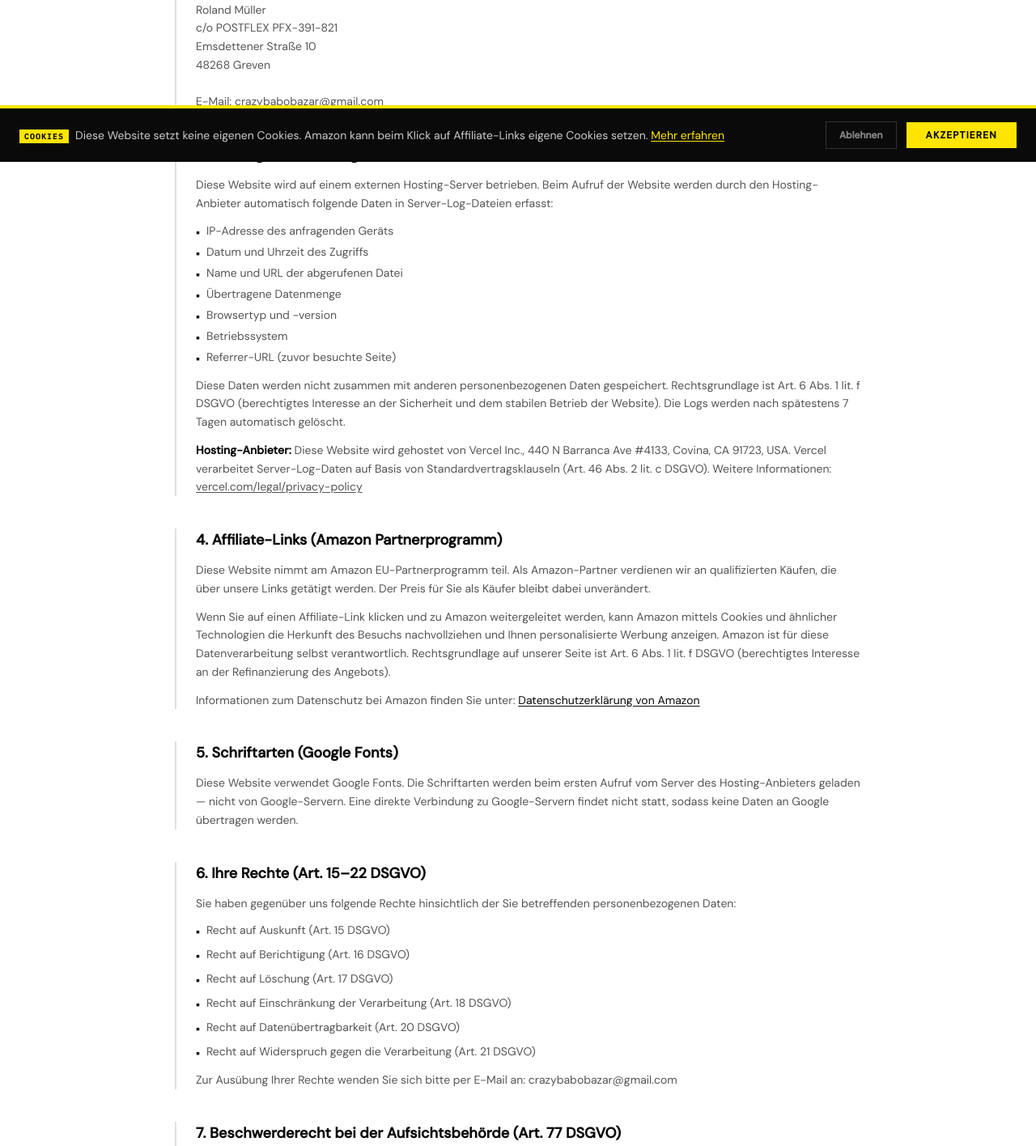
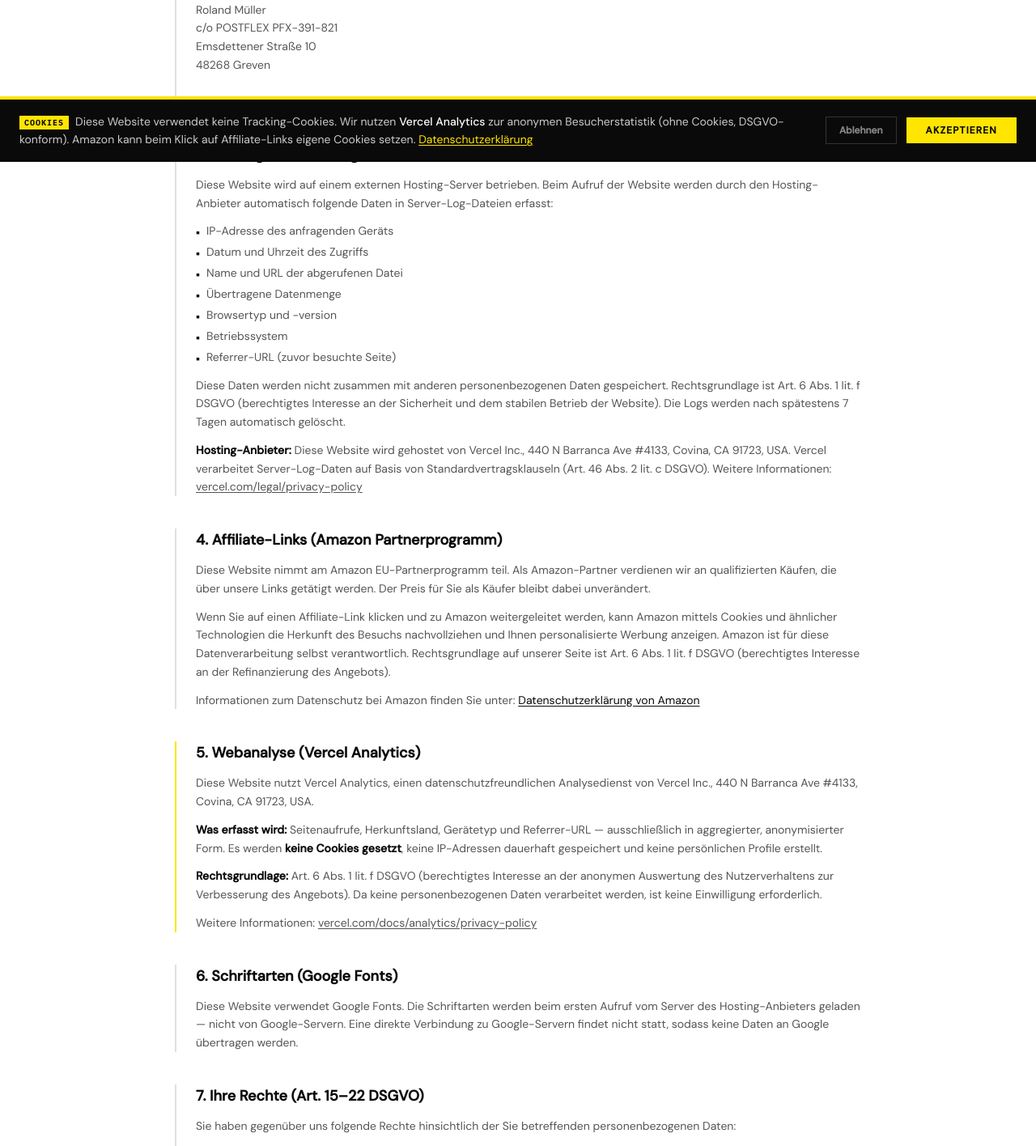
Before and after one commit to MrMagoo19/CrazyBaboBazar, a Next.js app in the folder apps/web/: page /datenschutz in a window 1280 px wide. Shown: the part 600-2016 px from the top of the page at 81% size. Built offline with nearby package versions, Linux system fonts and the light colour scheme; no server answers.

Commit message:
feat: improve DSGVO compliance - cookie banner + Datenschutz
- Cookie banner: mentions Vercel Analytics explicitly (cookie-free)
- Datenschutz: new section 5 covering Vercel Analytics with legal basis
- Renumbered sections 6-8 accordingly

Co-Authored-By: Claude Sonnet 4.6 <noreply@anthropic.com>

```diff
--- a/apps/web/app/datenschutz/page.tsx
+++ b/apps/web/app/datenschutz/page.tsx
@@ -114,19 +114,41 @@ export default function DatenschutzPage() {
             </div>
 
             {/* 5 */}
+            <div className="border-l-2 border-[#FFE500] pl-6">
+              <h2 className="font-[family-name:var(--font-body)] font-semibold text-lg text-[#0A0A0A] mb-3">
+                5. Webanalyse (Vercel Analytics)
+              </h2>
+              <p className="text-sm leading-relaxed mb-3">
+                Diese Website nutzt Vercel Analytics, einen datenschutzfreundlichen Analysedienst von Vercel Inc., 440 N Barranca Ave #4133, Covina, CA 91723, USA.
+              </p>
+              <p className="text-sm leading-relaxed mb-3">
+                <strong className="text-[#0A0A0A]">Was erfasst wird:</strong> Seitenaufrufe, Herkunftsland, Gerätetyp und Referrer-URL — ausschließlich in aggregierter, anonymisierter Form. Es werden <strong className="text-[#0A0A0A]">keine Cookies gesetzt</strong>, keine IP-Adressen dauerhaft gespeichert und keine persönlichen Profile erstellt.
+              </p>
+              <p className="text-sm leading-relaxed mb-3">
+                <strong className="text-[#0A0A0A]">Rechtsgrundlage:</strong> Art. 6 Abs. 1 lit. f DSGVO (berechtigtes Interesse an der anonymen Auswertung des Nutzerverhaltens zur Verbesserung des Angebots). Da keine personenbezogenen Daten verarbeitet werden, ist keine Einwilligung erforderlich.
+              </p>
+              <p className="text-sm leading-relaxed">
+                Weitere Informationen:{' '}
+                <a href="https://vercel.com/docs/analytics/privacy-policy" target="_blank" rel="noopener noreferrer" className="underline underline-offset-2 hover:text-[#0A0A0A]">
+                  vercel.com/docs/analytics/privacy-policy
+                </a>
+              </p>
+            </div>
+
+            {/* 6 */}
             <div className="border-l-2 border-[#E0E0E0] pl-6">
               <h2 className="font-[family-name:var(--font-body)] font-semibold text-lg text-[#0A0A0A] mb-3">
-                5. Schriftarten (Google Fonts)
+                6. Schriftarten (Google Fonts)
               </h2>
               <p className="text-sm leading-relaxed">
                 Diese Website verwendet Google Fonts. Die Schriftarten werden beim ersten Aufruf vom Server des Hosting-Anbieters geladen — nicht von Google-Servern. Eine direkte Verbindung zu Google-Servern findet nicht statt, sodass keine Daten an Google übertragen werden.
               </p>
             </div>
 
-            {/* 6 */}
+            {/* 7 */}
             <div className="border-l-2 border-[#E0E0E0] pl-6">
               <h2 className="font-[family-name:var(--font-body)] font-semibold text-lg text-[#0A0A0A] mb-3">
-                6. Ihre Rechte (Art. 15–22 DSGVO)
+                7. Ihre Rechte (Art. 15–22 DSGVO)
               </h2>
               <p className="text-sm leading-relaxed mb-3">
                 Sie haben gegenüber uns folgende Rechte hinsichtlich der Sie betreffenden personenbezogenen Daten:
@@ -151,10 +173,10 @@ export default function DatenschutzPage() {
               </p>
             </div>
 
-            {/* 7 */}
+            {/* 8 */}
             <div className="border-l-2 border-[#E0E0E0] pl-6">
               <h2 className="font-[family-name:var(--font-body)] font-semibold text-lg text-[#0A0A0A] mb-3">
-                7. Beschwerderecht bei der Aufsichtsbehörde (Art. 77 DSGVO)
+                8. Beschwerderecht bei der Aufsichtsbehörde (Art. 77 DSGVO)
               </h2>
               <p className="text-sm leading-relaxed">
                 Sie haben das Recht, sich bei einer Datenschutz-Aufsichtsbehörde über die Verarbeitung Ihrer personenbezogenen Daten zu beschweren. Die zuständige Aufsichtsbehörde richtet sich nach Ihrem gewöhnlichen Aufenthaltsort, Ihrem Arbeitsplatz oder dem Ort des mutmaßlichen Verstoßes. Eine Liste der deutschen Aufsichtsbehörden finden Sie auf der Website des Bundesbeauftragten für den Datenschutz (bfdi.bund.de).
--- a/apps/web/components/ui/cookie-consent.tsx
+++ b/apps/web/components/ui/cookie-consent.tsx
@@ -52,9 +52,11 @@ export function CookieConsent() {
           >
             Cookies
           </span>
-          Diese Website setzt keine eigenen Cookies. Amazon kann beim Klick auf Affiliate-Links eigene Cookies setzen.{' '}
+          Diese Website verwendet keine Tracking-Cookies. Wir nutzen{' '}
+          <span className="text-white font-medium">Vercel Analytics</span>{' '}
+          zur anonymen Besucherstatistik (ohne Cookies, DSGVO-konform). Amazon kann beim Klick auf Affiliate-Links eigene Cookies setzen.{' '}
           <Link href="/datenschutz" className="text-[#FFE500] underline underline-offset-2 hover:text-white transition-colors">
-            Mehr erfahren
+            Datenschutzerklärung
           </Link>
         </p>
 
```
